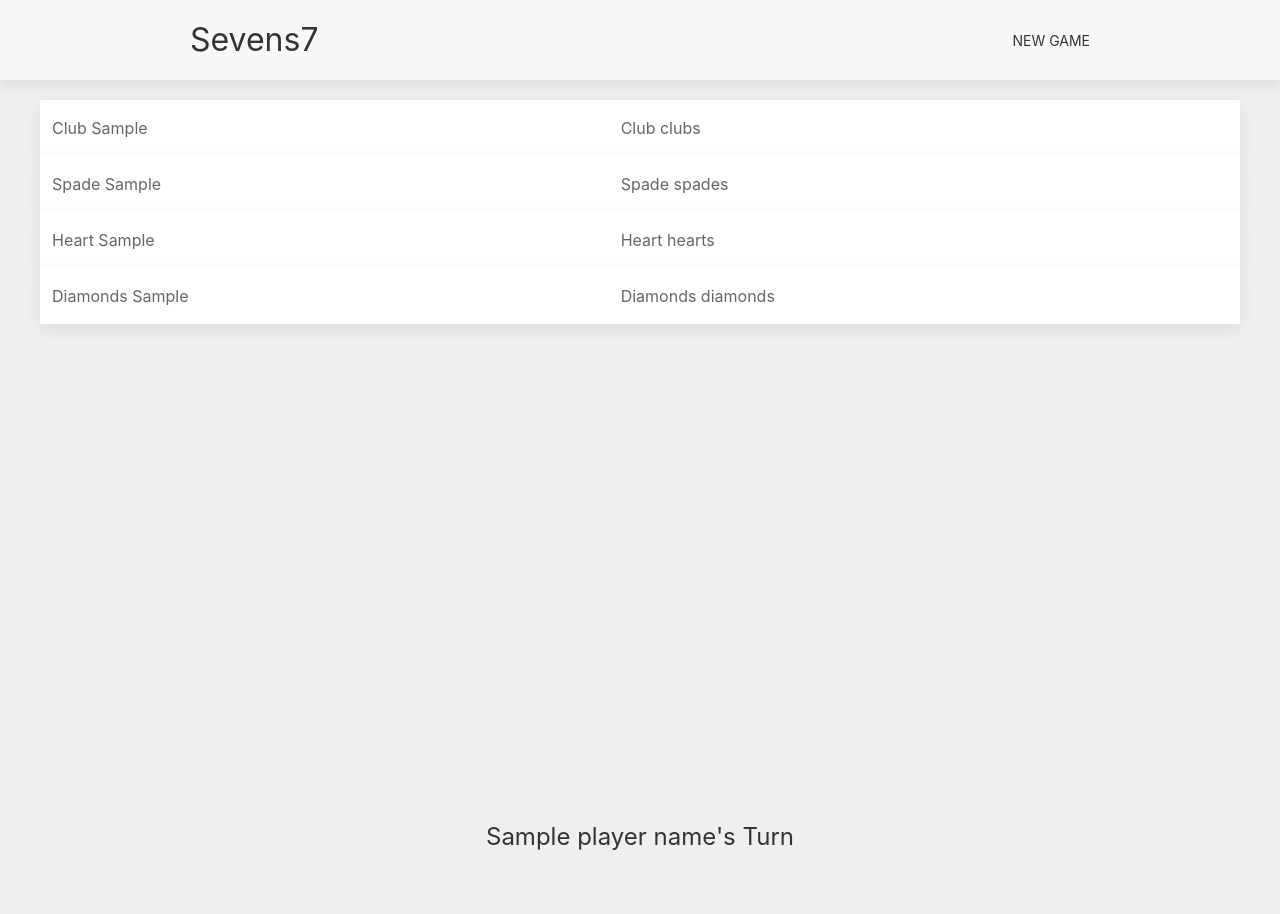
After one commit to tolkamps1/sevens7, a Flask app: template templates/gameboard.html in a window 1280 px wide. The commit adds this page. Run offline with Flask 2, Linux system fonts and the light colour scheme; the template is opened without the code that fills it: most values are stand-ins (such as "Sample title", 1, 10 or a date in 2020); some libraries are stand-ins or nearby versions.

Commit message:
added front-end create game and start game board

```diff
--- a/app.py
+++ b/app.py
@@ -25,6 +25,7 @@ def display_user(auth):
 
 @app.route('/')
 def sanity_check():
+    db.test_db_conn()
     return render_template('index.html')
 
 
@@ -40,7 +41,13 @@ def new_game():
     if next_turn == -1:
         raise Exception(":(")
     print(board.create_game_board(next_turn))
-    return '<b> SUCCESS!!!!</b>'
+    player_id = board.get_current_id()
+    game = board.get_game_board()
+    print(game)
+    hand = hands.get_hand(player_id)
+    print(hand)
+    player_name = players.get_player_name(player_id)
+    return render_template('gameboard.html', game=game, hand=hand, player_name=player_name)
 
 
 def create_hands(count):
@@ -83,7 +90,14 @@ def play_card():
     player_id = board.get_current_id()
     if board.check_board(suit,number):
         hands.lay_card_down(suit, number, player_id)
-    return '<b> SUCCESS!!!!</b>'
+    game = board.get_game_board()
+    print(game)
+    #game = jsonify(game)
+    print("NEWGAME !!!"+str(game))
+    hand = hands.get_hand(player_id)
+    print(hand)
+    player_name = players.get_player_name(player_id)
+    return render_template('gameboard.html', game=game, hand=hand, player_name=player_name)
 
 
 
@@ -183,7 +197,7 @@ def filter_datetime(date, fmt=None):
 '''
 
 if __name__ == '__main__':
-    # Set TETRIS_DB_NAME env var if not already set
+    # Set SEVENS_DB_NAME env var if not already set
     print("\n+ Setting up app prerequisites..")
     if not os.environ.get("SEVENS_DB_NAME"):
         print("Setting 'SEVENS_DB_NAME' env variable to: sevensdb")
--- /dev/null
+++ b/templates/gameboard.html
@@ -0,0 +1,166 @@
+<!DOCTYPE html>
+<html>
+
+<head>
+    <title>Sevens7 Card Game</title>
+    <meta charset="utf-8">
+    <meta name="viewport" content="width=device-width, initial-scale=1">
+    <!-- UIkit CSS -->
+    <link rel="stylesheet" href="https://cdnjs.cloudflare.com/ajax/libs/uikit/3.0.0-beta.42/css/uikit.min.css" />
+    <line rel="stylesheet" href="../styles/index.css" />
+    <!-- UIkit JS -->
+    <script src="https://cdnjs.cloudflare.com/ajax/libs/uikit/3.0.0-beta.42/js/uikit.min.js"></script>
+    <script src="https://cdnjs.cloudflare.com/ajax/libs/uikit/3.0.0-beta.42/js/uikit-icons.min.js"></script>
+</head>
+
+<body style="background-color:  #f0efed;">
+    <!-- Fill page -->
+    <div uk-height-viewport=" ">
+        <!-- Make navbar sticky -->
+        <div uk-sticky="sel-target: .uk-navbar-container; cls-active: uk-navbar-sticky">
+            <!-- Navbar container & style like a card -->
+            <nav class="uk-navbar-container uk-card-default">
+                <!-- Contain navbar contents to 'small' container -->
+                <div class="uk-container uk-container-small">
+                    <!-- Use UiKit navbar component -->
+                    <div uk-navbar class="uk-navbar">
+                        <!-- Push content to left -->
+                        <div class="uk-navbar-left">
+                            <div class="uk-navbar-item">
+                                <h1 class="uk-h2 uk-margin-remove">Sevens7</h1>
+                            </div>
+                        </div>
+                        <!-- Push content to right -->
+                        <div class="uk-navbar-right">
+                            <!-- Apply navbar nav styling -->
+                            <ul class="uk-navbar-nav">
+                                <li class="uk-active">
+                                    <a href="/">New Game</a>
+                                </li>
+                            </ul>
+                        </div>
+                    </div>
+                </div>
+            </nav>
+        </div>
+        <!-- Contain contents to 'small' container -->
+        <div class="uk-container uk-container-medium uk-margin-top">
+            <!-- Display in vertical column flexbox -->
+            <div class="uk-flex uk-flex-column uk-flex-middle">
+                <!-- Iterate over games recieved -->
+                <table class="uk-table uk-table-hover">
+                    <!-- Make table head appear as a card -->
+
+                    {% if game['clubs'] %}
+                    {% set clubs = game['clubs'].split(' ') %}
+                    <tr class="uk-width-medium-1-2 uk-margin-top uk-card uk-card-default small-shadow uk-animation-fade">
+                        {% for card in clubs %}
+                        <td>
+                            Club {{ card }}
+                        </td>
+                        {% endfor %}
+                    </tr>
+                    {% endif %}
+
+                    {% if game['spades'] %}
+                    {% set spades = game['spades'].split(' ') %}
+                    <tr class="uk-width-medium-1-2 uk-margin-top uk-card uk-card-default small-shadow uk-animation-fade">
+                        {% for card in spades %}
+                        <td>
+                            Spade {{ card }}
+                        </td>
+                        {% endfor %}
+                    </tr>
+                    {% endif %}
+
+                    {% if game['hearts'] %}
+                    {% set hearts = game['hearts'].split(' ') %}
+                    <tr class="uk-width-medium-1-2 uk-margin-top uk-card uk-card-default small-shadow uk-animation-fade">
+                        {% for card in hearts %}
+                        <td>
+                            Heart {{ card }}
+                        </td>
+                        {% endfor %}
+                    </tr>
+                    {% endif %}
+
+                    {% if game['diamonds'] %}
+                    {% set diamonds = game['diamonds'].split(' ') %}
+                    <tr class="uk-width-medium-1-2 uk-margin-top uk-card uk-card-default small-shadow uk-animation-fade">
+                        {% for card in diamonds %}
+                        <td>
+                            Diamonds {{ card }}
+                        </td>
+                        {% endfor %}
+                    </tr>
+                    {% endif %}
+                </table>
+                </div>
+            </div>
+        </div>
+
+        <!-- Contain contents to 'small' container -->
+        <div class="uk-container uk-container-medium uk-margin-top">
+            <!-- Display in vertical column flexbox -->
+            <div class="uk-flex uk-flex-column uk-flex-middle">
+                <!-- Iterate over games recieved -->
+                <h3>{{ player_name }}'s Turn</h3>
+                <table class="uk-table uk-table-hover">
+                    <!-- Make table head appear as a card -->
+
+                    {% if hand['clubs'] %}
+                    {% set clubs = hand['clubs'].split(' ') %}
+                    <tr class="uk-width-medium-1-2 uk-margin-top uk-card uk-card-default small-shadow uk-animation-fade">
+                        {% for card in clubs %}
+                        <td>
+                            Club {{ card }}
+                        </td>
+                        {% endfor %}
+                    </tr>
+                    {% endif %}
+
+                    {% if hand['spades'] %}
+                    {% set spades = hand['spades'].split(' ') %}
+                    <tr class="uk-width-medium-1-2 uk-margin-top uk-card uk-card-default small-shadow uk-animation-fade">
+                        {% for card in spades %}
+                        <td>
+                            Spade {{ card }}
+                        </td>
+                        {% endfor %}
+                    </tr>
+                    {% endif %}
+
+                    {% if hand['hearts'] %}
+                    {% set hearts = hand['hearts'].split(' ') %}
+                    <tr class="uk-width-medium-1-2 uk-margin-top uk-card uk-card-default small-shadow uk-animation-fade">
+                        {% for card in hearts %}
+                        <td>
+                            Heart {{ card }}
+                        </td>
+                        {% endfor %}
+                    </tr>
+                    {% endif %}
+
+                    {% if hand['diamonds'] %}
+                    {% set diamonds = hand['diamonds'].split(' ') %}
+                    <tr class="uk-width-medium-1-2 uk-margin-top uk-card uk-card-default small-shadow uk-animation-fade">
+                        {% for card in diamonds %}
+                        <td>
+                            Diamonds {{ card }}
+                        </td>
+                        {% endfor %}
+                    </tr>
+                    {% endif %}
+                </table>
+
+
+            </div>
+        </div>
+
+    </div>
+</body>
+
+<script src="../scripts/index.js"></script>
+
+
+</html>
--- a/templates/index.html
+++ b/templates/index.html
@@ -44,11 +44,11 @@
             </nav>
         </div>
         <!-- Contain contents to 'small' container -->
-        <div class="uk-container uk-container-small uk-margin-top">
+        <div class="uk-container uk-container-medium uk-margin-top">
             <!-- Display in vertical column flexbox -->
             <div class="uk-flex uk-flex-column uk-flex-middle">
                 <!-- Iterate over games recieved -->
-                <form method="POST" action="/newgame" class="uk-search uk-search-default uk-search-form">
+                <form method="POST" action="/newgame">
                     <table class="uk-table uk-table-hover">
                         <!-- Make table head appear as a card -->
                         <tr class="uk-width-medium-1-2 uk-margin-top uk-card uk-card-default small-shadow uk-animation-fade">
@@ -69,7 +69,6 @@
 
                         </tr>
                         <tr class="uk-width-medium-1-2 uk-margin-top uk-card uk-card-default small-shadow uk-animation-fade">
-                             class="uk-width-1-1 uk-margin-top uk-card uk-card-default small-shadow uk-animation-fade">
                             <td>
                                 Player 3
                             </td>
```
Also changed, not shown: board.py (+9 -0 lines), db.py (+4 -4 lines), hands.py (+8 -0 lines), players.py (+7 -0 lines), 1 other file.
